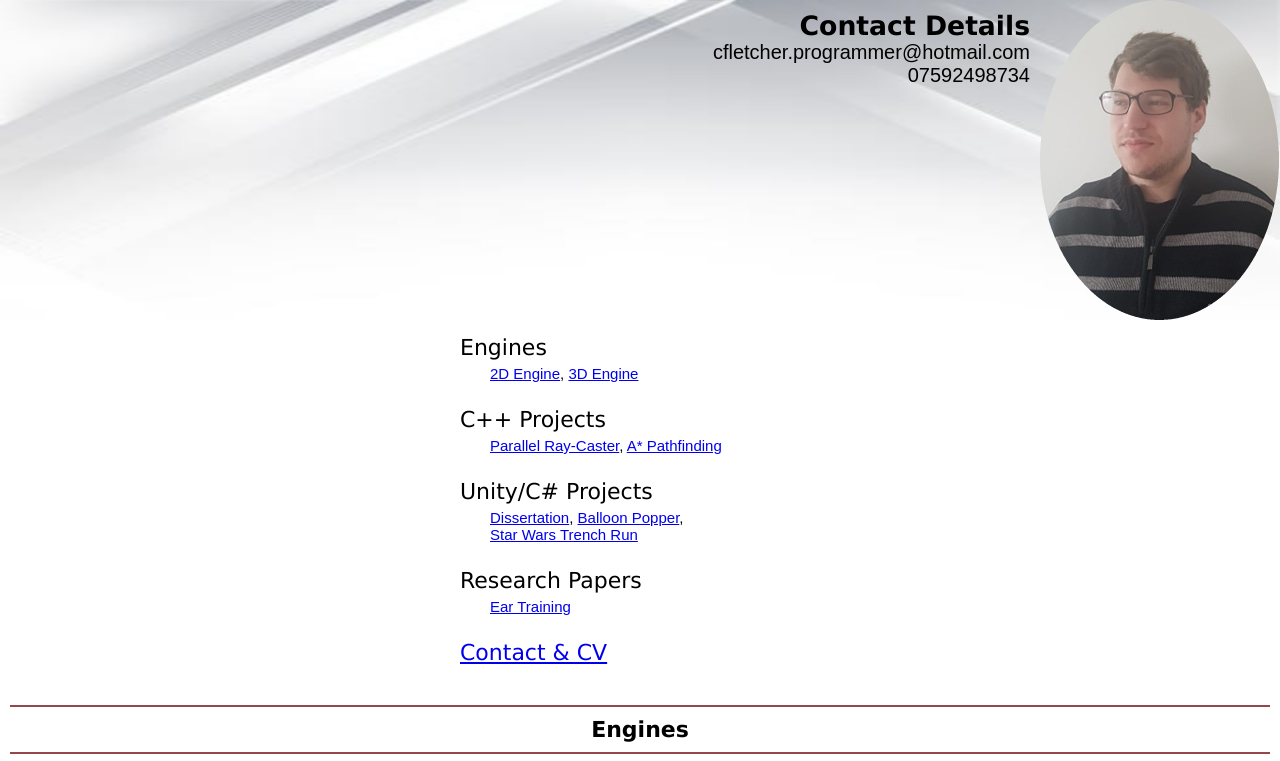
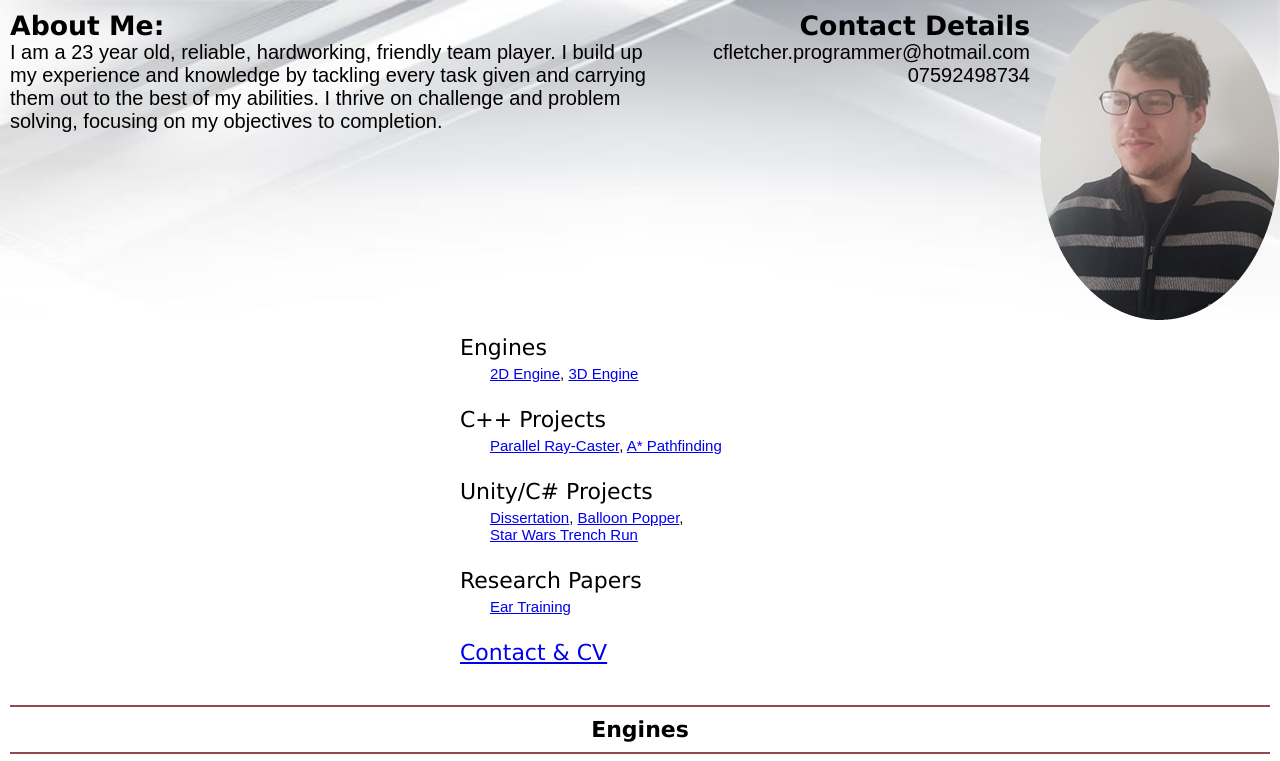
Before and after one commit to Arcticchamo/Arcticchamo.github.io, a plain HTML site: page index.html in a window 1280 px wide. Shown: the top 761 px of the page. Drawn offline with Linux system fonts and the light colour scheme.

Commit message:
Added about me section

```diff
--- a/index.html
+++ b/index.html
@@ -105,6 +105,13 @@ body{
           <span class="headerText" style="text-align:right">Contact Details </span>
           <br />cfletcher.programmer@hotmail.com
           <br />07592498734
+        </div>
+		<div class="headerSubText" style="float:left;text-align:left;width:50%;height:auto">
+          <span class="headerText" style="text-align:left">About Me:<br></span>
+		    I am a 23 year old, reliable, hardworking, friendly team player.
+			I build up my experience and knowledge by tackling every task given and
+			carrying them out to the best of my abilities.
+			I thrive on challenge and problem solving, focusing on my objectives to completion.
         </div>
       </div>
     </div>
```
Also changed, not shown: TODO.txt.
